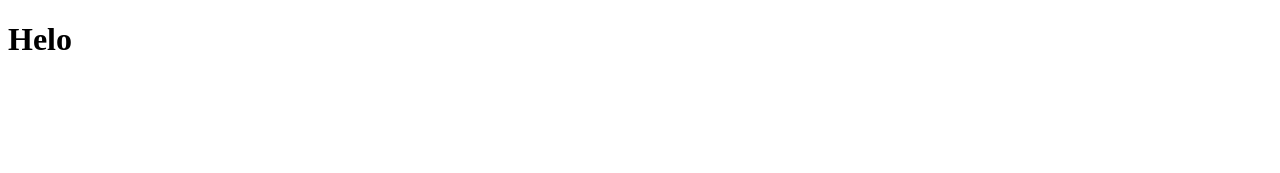
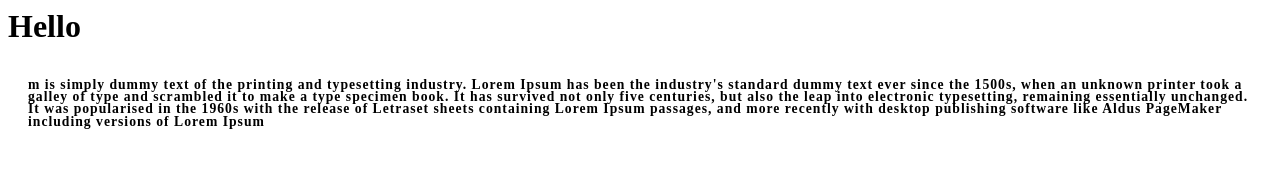
Before and after one commit to Fernandovh3/nopeeking.github.io, a plain HTML site: page index.html in a window 1280 px wide. Drawn offline with Linux system fonts and the light colour scheme.

Commit message:
nopeeking.github.io

```diff
--- a/index.html
+++ b/index.html
@@ -1,5 +1,16 @@
 <!DOCTYPE html>
+<html lang="en-us">
+<link rel="stylesheet" href="style.css">
+<header>
+	<h1>Hello</h1>
+</header>
+
+
 <body>
-	<h1>Helo</h1>
+	<article>
+	<p>m is simply dummy text of the printing and typesetting industry. Lorem Ipsum has been the industry's standard dummy text ever since the 1500s, when an unknown printer took a galley of type and scrambled it to make a type specimen book. It has survived not only five centuries, but also the leap into electronic typesetting, remaining essentially unchanged. It was popularised in the 1960s with the release of Letraset sheets containing Lorem Ipsum passages, and more recently with desktop publishing software like Aldus PageMaker including versions of Lorem Ipsum</p>
+</article>
+
 </body>
+
 </html>
--- /dev/null
+++ b/style.css
@@ -0,0 +1,12 @@
+h1 {
+	Margin: 0 auto;
+}
+article {
+	font-family: "Times New Roman", Times, Sarif;
+	Font-size: 13.666px;
+	Font-weight: bolder;
+	line-height: 90%;
+	letter-spacing: 1px;
+	margin: 0 auto;
+	padding: 20px;
+}
```
